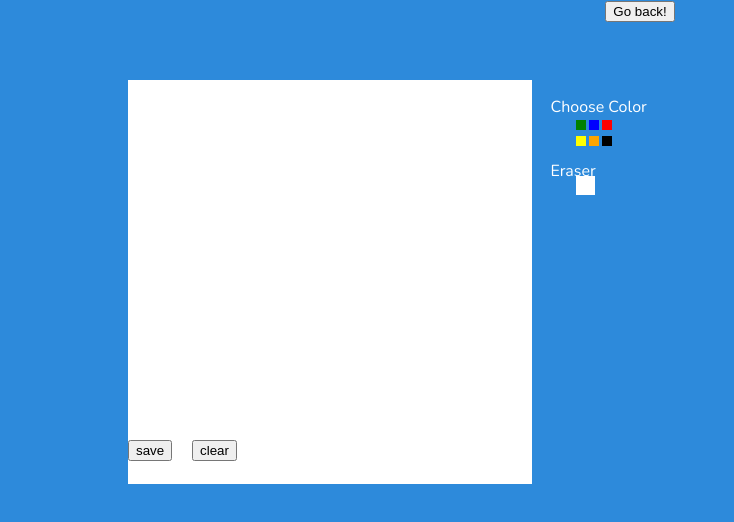
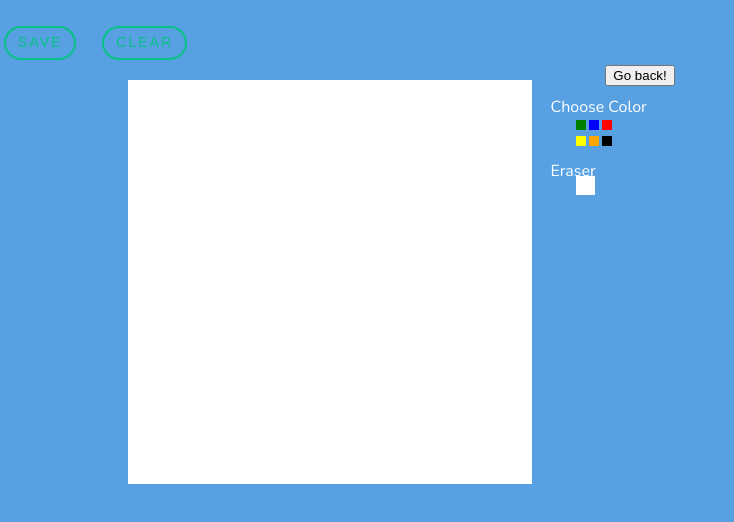
Before and after one commit to springyboiii/TrustTheTrusses, a plain HTML site: page frontend/src/canvas.html in a window 1280 px wide. Shown: the whole page, without its empty margins (0-734 px from the left). Drawn offline with Linux system fonts and the light colour scheme.

Commit message:
final version week 2 with bugs

```diff
--- a/frontend/src/canvas.css
+++ b/frontend/src/canvas.css
@@ -1,5 +1,5 @@
 html {
-    background-color: rgb(45, 138, 219);
+    background-color: rgb(45, 138, 219,0.8);
     text-align: center;
     color: white;
   }
@@ -42,7 +42,41 @@ html {
    background-color: white;
  }
 
+ .saveBtn{
 
+  display: inline-block;
+  outline: none;
+  cursor: pointer;
+  font-size: 14px;
+  line-height: 0;
+  border-radius: 500px;
+  transition-property: background-color,border-color,color,box-shadow,filter;
+  transition-duration: .3s;
+  border: 1px solid transparent;
+  letter-spacing: 2px;
+  min-width: 70px;
+  text-transform: uppercase;
+  white-space: normal;
+  font-weight: 500;
+  text-align: center;
+  padding: 16px 14px 18px;
+  color: #06c283;
+  box-shadow: inset 0 0 0 2px #06c283;
+  background-color: transparent;
+  height: 28px;
+  margin-top: 20px;
+  display: inline-block; margin-right: 20px;
+
+ }
+ .saveBtn:hover{
+     color: #fff;
+     background-color: #06c283;
+ }
+
+
+ .saveandclear{
+    margin: 20%;
+ }
 
 
 
--- a/frontend/src/canvas.html
+++ b/frontend/src/canvas.html
@@ -10,21 +10,42 @@
 </head>
 
 <body onload="init()">
+  <table>
+    <tr>
       <div class="canvas">
-      <canvas id="can" width="400" height="400" style="position:absolute;top:10%;left:10%;border:2px solid;background-color: white;"></canvas>
+        <canvas id="can" width="400" height="400"
+          style="position:absolute;top:10%;left:10%;border:2px solid;background-color: white;"></canvas>
+
       </div>
       <div style="position:absolute;top:12%;left:43%;">Choose Color</div>
-      <div style="position:absolute;top:15%;left:45%;width:10px;height:10px;background:green;" id="green" onclick="color(this)"></div>
-      <div style="position:absolute;top:15%;left:46%;width:10px;height:10px;background:blue;" id="blue" onclick="color(this)"></div>
-      <div style="position:absolute;top:15%;left:47%;width:10px;height:10px;background:red;" id="red" onclick="color(this)"></div>
-      <div style="position:absolute;top:17%;left:45%;width:10px;height:10px;background:yellow;" id="yellow" onclick="color(this)"></div>
-      <div style="position:absolute;top:17%;left:46%;width:10px;height:10px;background:orange;" id="orange" onclick="color(this)"></div>
-      <div style="position:absolute;top:17%;left:47%;width:10px;height:10px;background:black;" id="black" onclick="color(this)"></div>
+  <div style="position:absolute;top:15%;left:45%;width:10px;height:10px;background:green;" id="green"
+    onclick="color(this)"></div>
+  <div style="position:absolute;top:15%;left:46%;width:10px;height:10px;background:blue;" id="blue"
+    onclick="color(this)"></div>
+  <div style="position:absolute;top:15%;left:47%;width:10px;height:10px;background:red;" id="red" onclick="color(this)">
+  </div>
+  <div style="position:absolute;top:17%;left:45%;width:10px;height:10px;background:yellow;" id="yellow"
+    onclick="color(this)"></div>
+  <div style="position:absolute;top:17%;left:46%;width:10px;height:10px;background:orange;" id="orange"
+    onclick="color(this)"></div>
+  <div style="position:absolute;top:17%;left:47%;width:10px;height:10px;background:black;" id="black"
+    onclick="color(this)"></div>
   <div style="position:absolute;top:20%;left:43%;">Eraser</div>
-      <div style="position:absolute;top:22%;left:45%;width:15px;height:15px;background:white;border:2px solid;" id="white" onclick="color(this)"></div>
+  <div style="position:absolute;top:22%;left:45%;width:15px;height:15px;background:white;border:2px solid;" id="white"
+    onclick="color(this)"></div>
   <img id="canvasimg" style="position:absolute;top:10%;left:52%;" style="display:none;">
-      <input type="button" value="save" id="btn" size="30" onclick="save()" style="position:absolute;top:55%;left:10%;">
-      <input type="button" value="clear" id="clr" size="23" onclick="erase()" style="position:absolute;top:55%;left:15%;">
+
+    </tr>
+    <tr class="saveandclear">
+      <div >
+      <td><input class="saveBtn" type="button" value="save" id="btn" size="30" onclick="save()"></td>
+      <td><input class="saveBtn clear" type="button" value="clear" id="clr" size="23" onclick="erase()"></td>
+    </div>
+    </tr>
+  </table>
+
+
+
 
 
 
--- a/frontend/src/main.css
+++ b/frontend/src/main.css
@@ -1,5 +1,5 @@
 html {
-  background-color: rgb(45, 138, 219);
+  background-color: rgb(45, 138, 219,0.8);
   text-align: center;
   color: white;
 }
```
Also changed, not shown: List of bugs.txt (added), build/appicon.png, build/windows/icon.ico, 1 other file. Lines whose indentation alone changed are shown as unchanged.
